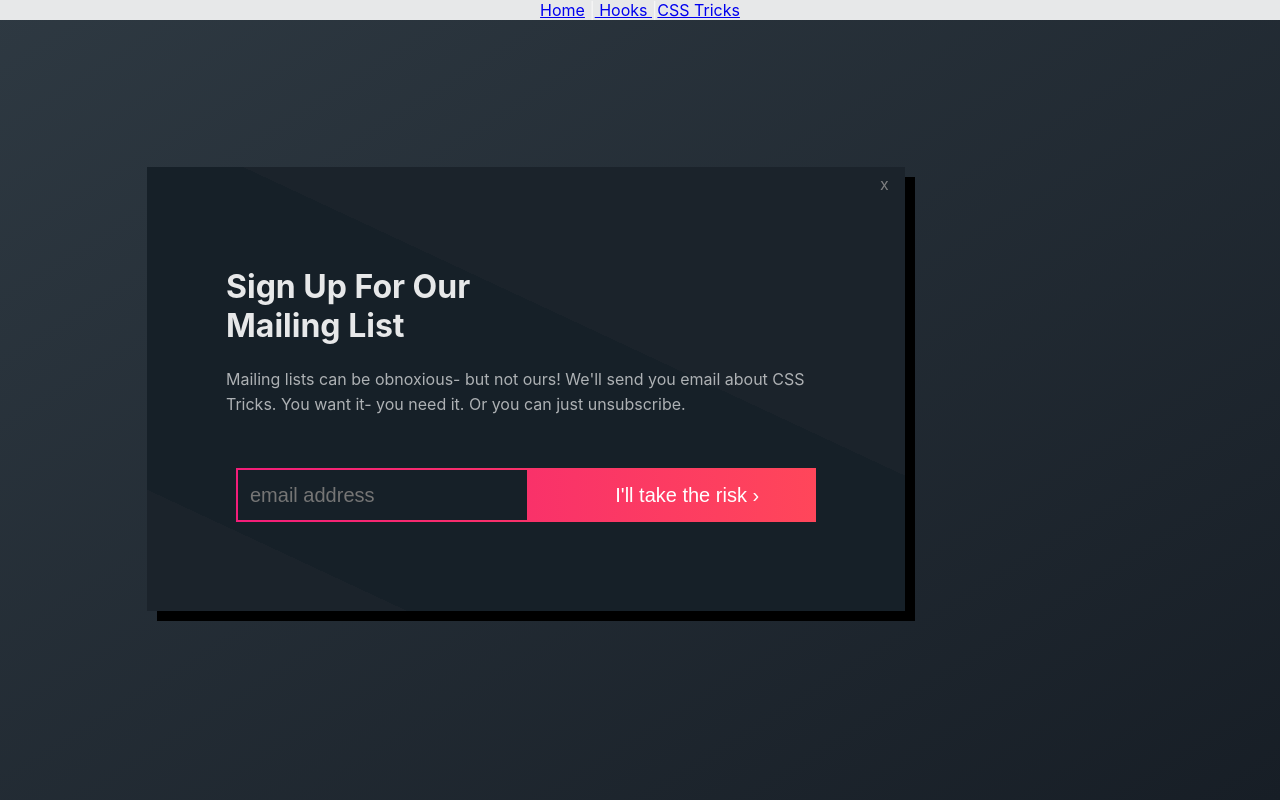
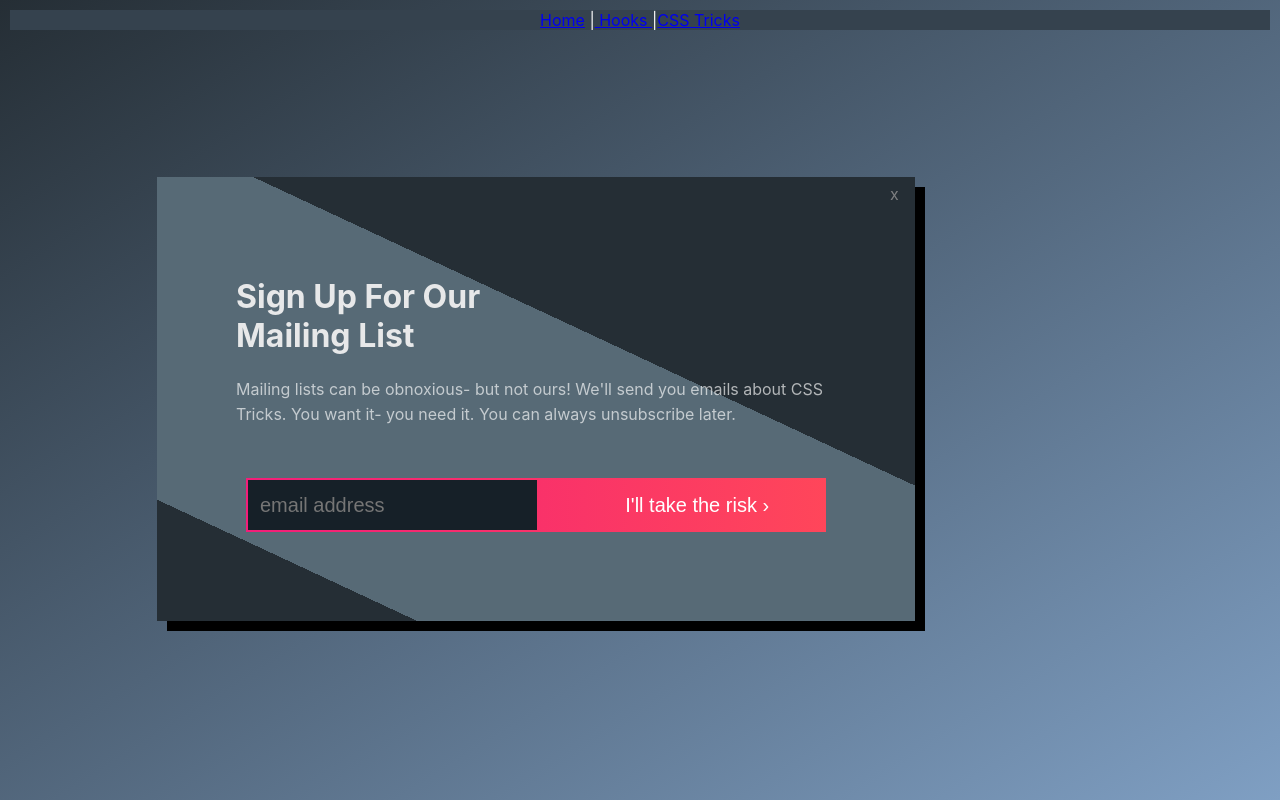
Before and after one commit to sarahdrew/react-bits-and-pieces, a React (Create React App) app: page /csstricks in a window 1280 px wide. Built offline with nearby package versions, Linux system fonts and the light colour scheme.

Commit message:
added styling and edited css tricks

```diff
--- a/src/CSSTricks.css
+++ b/src/CSSTricks.css
@@ -1,14 +1,17 @@
 body {
     font-family: 'Nunito', sans-serif;
-    background-image: linear-gradient(to top left, #171e26, #2e3942);
+    background-image: linear-gradient(to top left, #7f9fc3, #252e35);
     background-repeat: no-repeat;
     background-attachment: fixed;
     color: #f7f7f7;
   }
 
 .Nav{
-background-color: #e7e8e9;
+background-color: #35424e;
 text-align: center;
+}
+a:hover, a:visited{
+  color: #7d9dc0;
 }
 
   h1{
@@ -56,9 +59,9 @@
 
   .pop-out{
     position: absolute;
-    background: linear-gradient(25deg, #1b232b 110px,
-      #162028 110px, #162028 443px,
-      #1b232b 443px );
+    background: linear-gradient(25deg, #252e35 110px,
+    #576a76 110px, #576a76 443px,
+    #252e35 443px );
     width:600px;
     margin: 147px;
     padding: 79px;
--- a/src/CSSTricks.js
+++ b/src/CSSTricks.js
@@ -26,7 +26,7 @@
 
                 <section className="explanation">
                     <div className="diagonal-stripe">   </div>
-                    Mailing lists can be obnoxious- but not ours! We'll send you email about CSS Tricks. You want it- you need it. Or you can just unsubscribe.
+                    Mailing lists can be obnoxious- but not ours! We'll send you emails about CSS Tricks. You want it- you need it. You can always unsubscribe later.
         </section>
 
                 <form className="email-form" id="gradient-form">
--- a/src/index.css
+++ b/src/index.css
@@ -1,5 +1,5 @@
 body {
-  margin: 0;
+  margin: 10px;
   font-family: -apple-system, BlinkMacSystemFont, 'Segoe UI', 'Roboto', 'Oxygen',
     'Ubuntu', 'Cantarell', 'Fira Sans', 'Droid Sans', 'Helvetica Neue',
     sans-serif;
```
